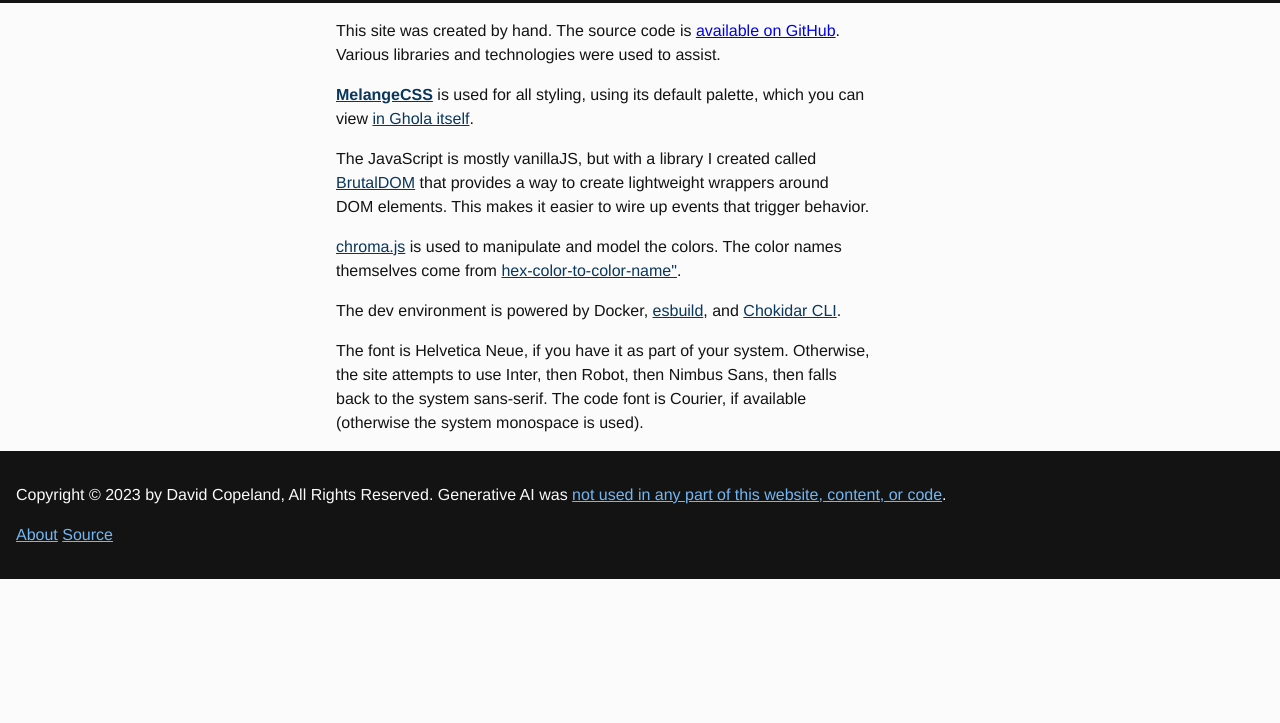
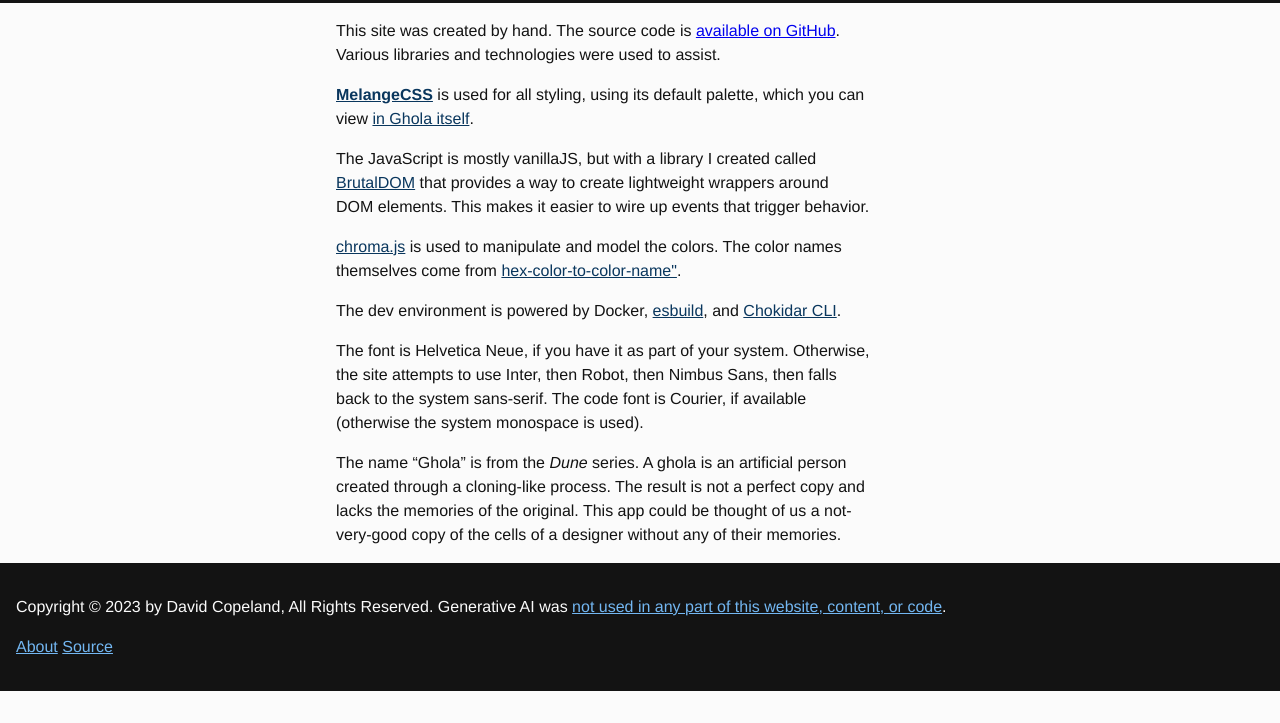
Before and after one commit to davetron5000/ghola, a website: page docs/colophon.html in a window 1280 px wide. Shown: the part 158-881 px from the top of the page. Before the commit the page ends 800 px from the top, so only its background shows below. Drawn offline with Linux system fonts and the light colour scheme.

Commit message:
update colophon

```diff
--- a/docs/colophon.html
+++ b/docs/colophon.html
@@ -57,6 +57,9 @@
         <p class="lh-copy measure">
           The font is Helvetica Neue, if you have it as part of your system. Otherwise, the site attempts to use Inter, then Robot, then Nimbus Sans, then falls back to the system sans-serif.  The code font is Courier, if available (otherwise the system monospace is used).
         </p>
+        <p class="lh-copy measure">
+          The name “Ghola” is from the <em>Dune</em> series.  A ghola is an artificial person created through a cloning-like process. The result is not a perfect copy and lacks the memories of the original.  This app could be thought of us a not-very-good copy of the cells of a designer without any of their memories.
+        </p>
       </article>
     </main>
     <footer class="bg-black-ish white-ish pa-3 mb-4">
```
Also changed, not shown: src/html/colophon.html (+3 -0 lines).
